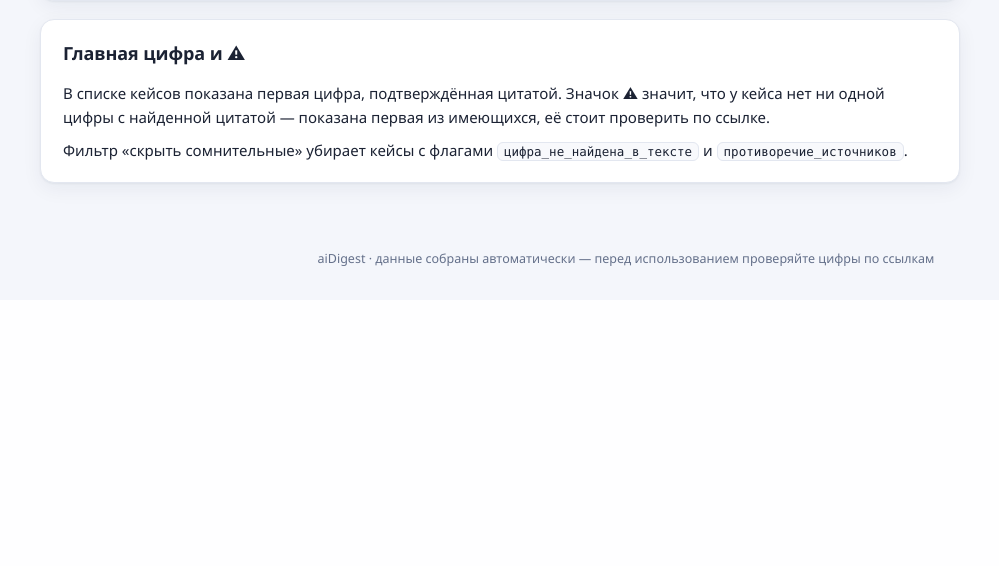
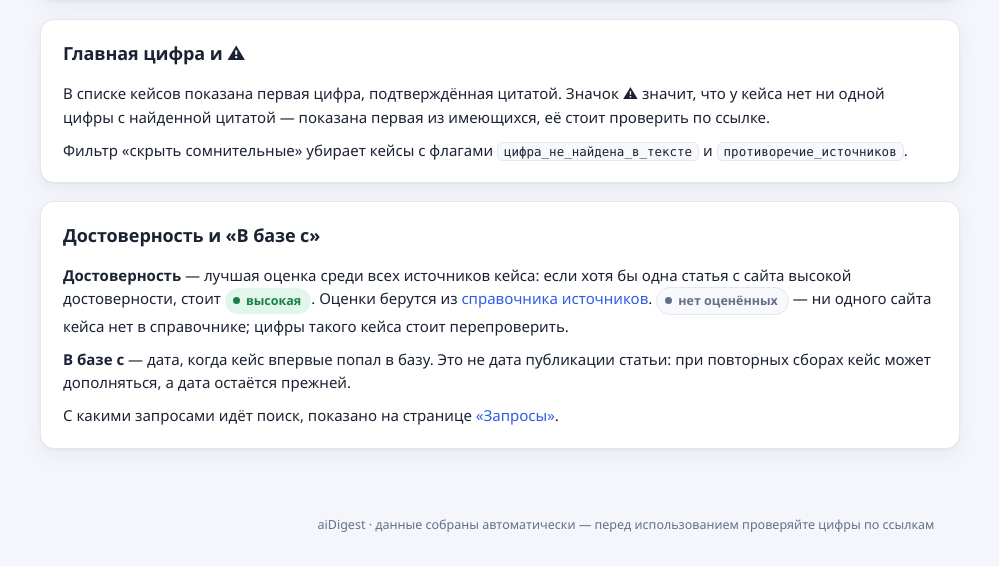
Before and after one commit to LARCH1K/aiDigest, a Flask app: page /help in a window 1280 px wide. Shown: the part 1642-2208 px from the top of the page, without its empty margins (14-1013 px from the left). Before the commit the page ends 1908 px from the top, so only its background shows below. Run offline with Flask 3, Linux system fonts and the light colour scheme; parts of the project's set-up code (start-up, migrations or seed data) failed here and were passed over.

Commit message:
docs(web): справка о достоверности и дате «В базе с»
Co-Authored-By: Claude Opus 5.5 <noreply@anthropic.com>

```diff
--- a/src/aidigest_web/templates/help.html
+++ b/src/aidigest_web/templates/help.html
@@ -58,5 +58,12 @@
   <p>В списке кейсов показана первая цифра, подтверждённая цитатой. Значок ⚠ значит, что у кейса нет ни одной цифры с найденной цитатой — показана первая из имеющихся, её стоит проверить по ссылке.</p>
   <p>Фильтр «скрыть сомнительные» убирает кейсы с флагами <code>цифра_не_найдена_в_тексте</code> и <code>противоречие_источников</code>.</p>
 </section>
+
+<section class="card">
+  <h2>Достоверность и «В базе с»</h2>
+  <p><b>Достоверность</b> — лучшая оценка среди всех источников кейса: если хотя бы одна статья с сайта высокой достоверности, стоит <span class="pill pill-ok">высокая</span>. Оценки берутся из <a href="/sources">справочника источников</a>. <span class="pill pill-muted">нет оценённых</span> — ни одного сайта кейса нет в справочнике; цифры такого кейса стоит перепроверить.</p>
+  <p><b>В базе с</b> — дата, когда кейс впервые попал в базу. Это не дата публикации статьи: при повторных сборах кейс может дополняться, а дата остаётся прежней.</p>
+  <p>С какими запросами идёт поиск, показано на странице <a href="/queries">«Запросы»</a>.</p>
+</section>
 </div>
 {% endblock %}
```
